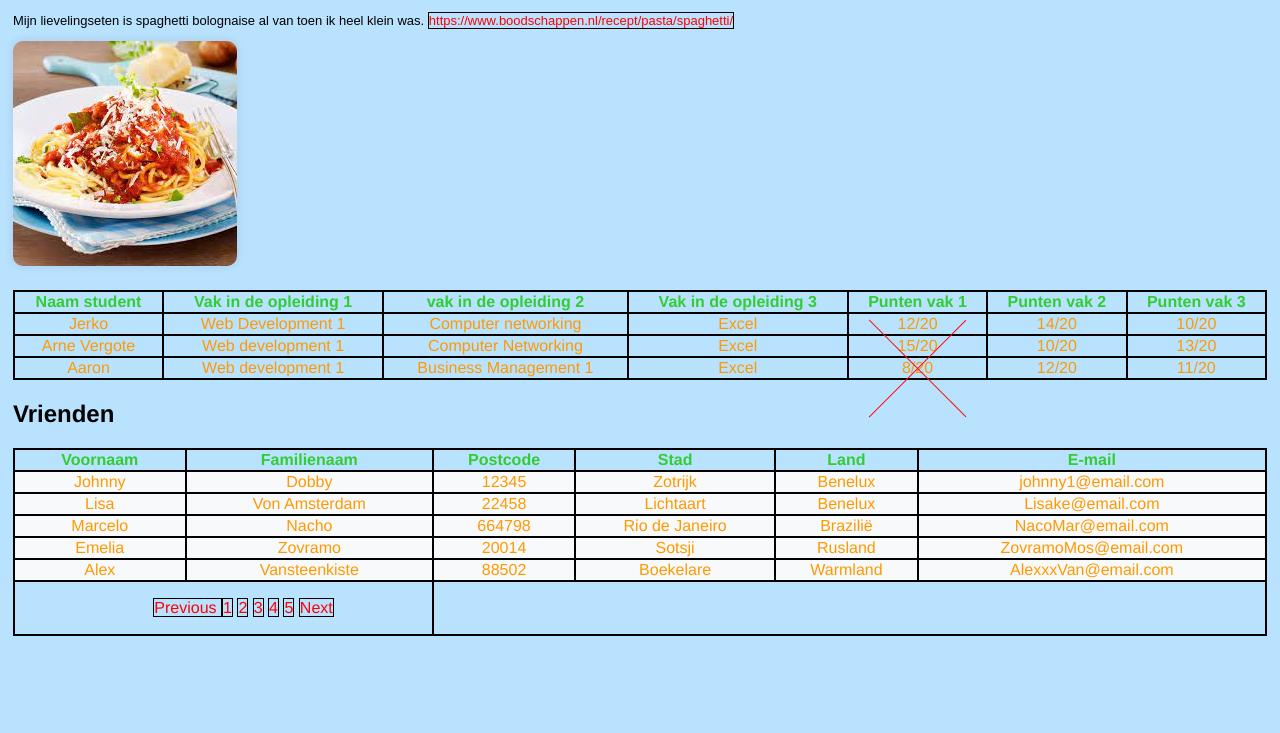
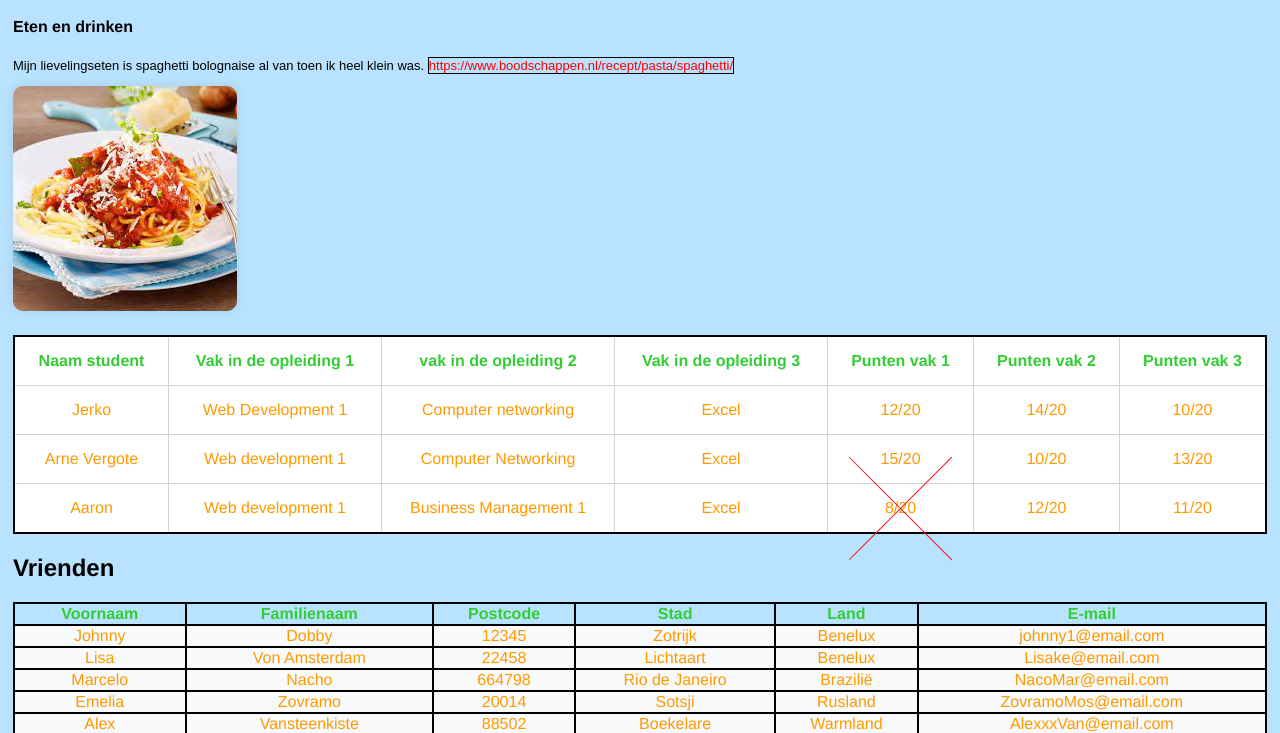
Before and after one commit to Kenjidef33/Kenjidef33.github.io, a plain HTML site: page Labo 10/Personal homepage assignment.html in a window 1280 px wide. Shown: the part 1740-2473 px from the top of the page. Before the commit the page ends 2389 px from the top, so only its background shows below. Drawn offline with nearby package versions, Linux system fonts and the light colour scheme.

Commit message:
Update Personal homepage assignment.html
col-md-6 toegevoegd

```diff
--- a/Labo 10/Personal homepage assignment.html
+++ b/Labo 10/Personal homepage assignment.html
@@ -47,10 +47,14 @@
     <p >Favoriete muziek artiest: Avicii en Alan Walker, twee zeer bekende dj's waar ik heel veel naar luister.<a href="https://www.youtube.com/@Alanwalkermusic" class="text-danger">https://www.youtube.com/@Alanwalkermusic</a></p>
     <img src="/Labo%203/Alan%20walker.png" alt="Alan Walker" class="img-fluid rounded">
     </div>
+
+    <div class="row mt-4">
+        <div class="col-md-6 custom-column">
     <h4 class="text-lime">Film of serie</h4>
     <p>Favoriete film heb ik niet, ik kijk wel graag naar actie films, maar een lievelingsserie heb ik wel: One Piece. <a href="https://www.netflix.com/be/title/80217863" class="text-danger">https://www.netflix.com/be/title/80217863</a></p>
     <img src="/Labo%203/OnePiece.png" alt="One Piece" class="img-fluid rounded">
     <p>Verder kijk ik ook nog graag naar misdaadseries en spelprogramma's zoals de Mol.</p>
+        </div>
 
     <h4 class="text-lime">Eten en drinken</h4>
     <p class="col-sm-6">Mijn lievelingseten is spaghetti bolognaise al van toen ik heel klein was. <a href="https://www.boodschappen.nl/recept/pasta/spaghetti/" class="text-danger">https://www.boodschappen.nl/recept/pasta/spaghetti/</a></p>
@@ -60,40 +64,40 @@
 <table>
 <table>
     <tr>
-        <th>Naam student</th>
-        <th>Vak in de opleiding 1</th>
-        <th>vak in de opleiding 2</th>
-        <th>Vak in de opleiding 3</th>
-        <th>Punten vak 1</th>
-        <th>Punten vak 2</th>
-        <th>Punten vak 3</th>
+        <th class="col-md-6">Naam student</th>
+        <th class="col-md-6">Vak in de opleiding 1</th>
+        <th class="col-md-6">vak in de opleiding 2</th>
+        <th class="col-md-6">Vak in de opleiding 3</th>
+        <th class="col-md-6">Punten vak 1</th>
+        <th class="col-md-6">Punten vak 2</th>
+        <th class="col-md-6">Punten vak 3</th>
     </tr>
     <tr>
-        <td>Jerko</td>
-        <td>Web Development 1</td>
-        <td>Computer networking</td>
-        <td>Excel</td>
-        <td>12/20</td>
-        <td>14/20</td>
-        <td>10/20</td>
+        <td class="col-md-6">Jerko</td>
+        <td class="col-md-6">Web Development 1</td>
+        <td class="col-md-6">Computer networking</td>
+        <td class="col-md-6">Excel</td>
+        <td class="col-md-6">12/20</td>
+        <td class="col-md-6">14/20</td>
+        <td class="col-md-6">10/20</td>
     </tr>
     <tr>
-        <td>Arne Vergote</td>
-        <td>Web development 1</td>
-        <td>Computer Networking</td>
-        <td>Excel</td>
-        <td>15/20</td>
-        <td>10/20</td>
-        <td>13/20</td>
+        <td class="col-md-6">Arne Vergote</td>
+        <td class="col-md-6">Web development 1</td>
+        <td class="col-md-6">Computer Networking</td>
+        <td class="col-md-6">Excel</td>
+        <td class="col-md-6">15/20</td>
+        <td class="col-md-6">10/20</td>
+        <td class="col-md-6">13/20</td>
     </tr>
     <tr>
-        <td>Aaron</td>
-        <td>Web development 1</td>
-        <td>Business Management 1</td>
-        <td>Excel</td>
-        <td class="doorkruisen">8/20</td>
-        <td>12/20</td>
-        <td>11/20</td>
+        <td class="col-md-6">Aaron</td>
+        <td class="col-md-6">Web development 1</td>
+        <td class="col-md-6">Business Management 1</td>
+        <td class="col-md-6">Excel</td>
+        <td class="doorkruisen col-md-6">8/20</td>
+        <td class="col-md-6">12/20</td>
+        <td class="col-md-6">11/20</td>
     </tr>
 
 </table>
@@ -176,5 +180,6 @@
 <script src="https://cdn.jsdelivr.net/npm/bootstrap@5.0.0/dist/js/bootstrap.bundle.min.js"></script>
 </table>
 </div>
+</div>
 </body>
 </html>
```
